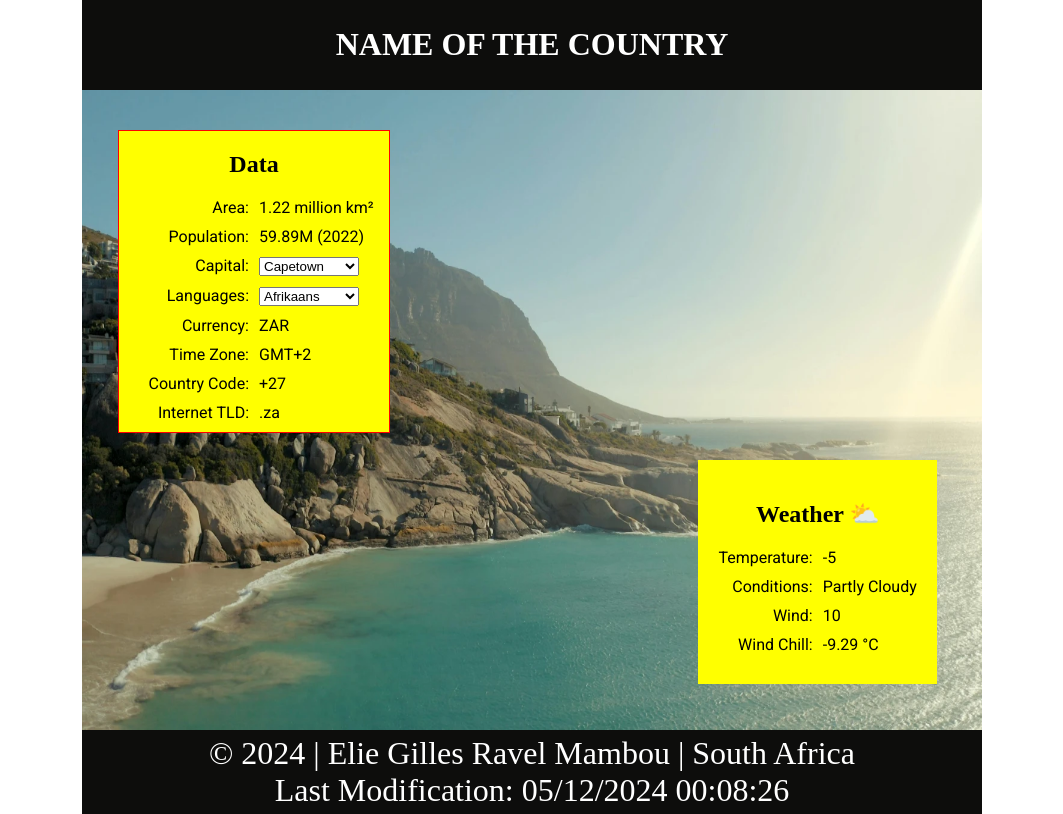
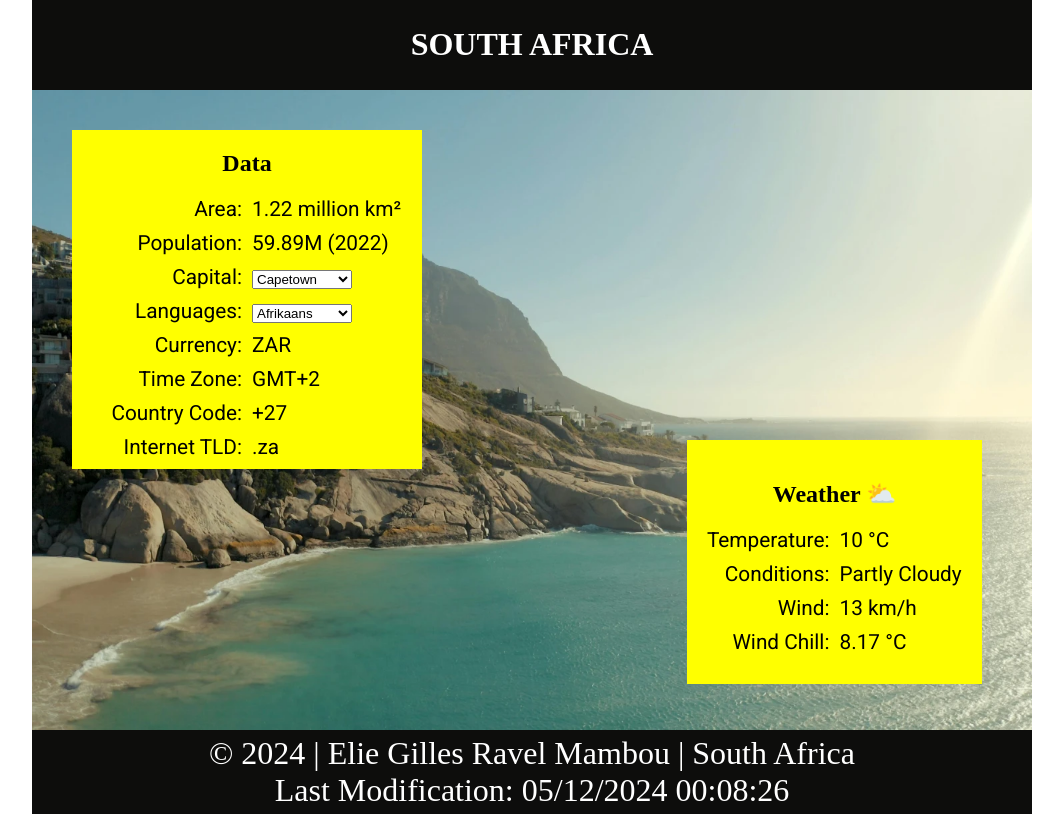
Before and after one commit to Mambou-Gilles/wdd131, a plain HTML site: page place.html in a window 1280 px wide. Shown: the whole page, without its empty margins (108-1171 px from the left). Drawn offline with Linux system fonts and the light colour scheme.

Commit message:
change made

```diff
--- a/place.html
+++ b/place.html
@@ -3,25 +3,26 @@
 <head>
 <meta charset="UTF-8">
    <meta name="viewport" content="width=device-width, initial-scale=1.0">
-   <title>Country or Place</title>
-   <meta name="description" content="Country or Place">
-   <meta name="author" content="Elie Gilles Mambou">
+   <title>South Africa</title>
+   <meta name="description" content=" South Africa">
+   <meta name="author" content="Elie Gilles Ravel Mambou">
    <link rel="preconnect" href="https://fonts.googleapis.com">
    <link rel="preconnect" href="https://fonts.gstatic.com" crossorigin>
    <link href="https://fonts.googleapis.com/css2?family=Roboto&display=swap" rel="stylesheet">
    <link rel="stylesheet" href="styles/place.css">
 </head>
 <body>
-   <header><h1>NAME OF THE COUNTRY</h1></header>
+   <header><h1>SOUTH AFRICA</h1></header>
 
    <main>
         <div class="hero-image">
             <picture>
-                <source media="(min-width:1200px)" srcset="images/hero.webp">
-                <source media="(min-width: 600px)" srcset="images/south-medium.webp">
+                <source media="(min-width:1000px)" srcset="images/hero.webp">
+                <source media="(min-width: 700px)" srcset="images/hero-south-medium.webp">
                 <img src="images/hero-sa-small.webp" alt="Art images of Nelson Mandela from South Africa" width="600">
             </picture>
         </div>
+        <div id="data-weather">
           <section class="data">
               <h2>Data</h2>
 
@@ -34,7 +35,7 @@
                 <div class="col-value">59.89M (2022)</div>
               </div>
               <div class="data-pair">
-              <div class="col-key">Capital:</div>
+                <div class="col-key"><label for="capital-dropdown">Capital:</label></div>
                 <div class="col-value">
                   <select id="capital-dropdown">
                     <option value="capetown">Capetown</option>
@@ -44,7 +45,7 @@
                 </div>
               </div>
               <div class="data-pair">
-              <div class="col-key">Languages:</div>
+                <div class="col-key"><label for="languages-dropdown">Languages:</label></div>
                 <div class="col-value">
                   <select id="languages-dropdown">
                     <option value="afrikaans">Afrikaans</option>
@@ -83,7 +84,7 @@
               <img class="weather-icon" src="images/partly-cloudy.svg" alt="Weather Sunny and cloudy">
               <div class="data-pair">
                 <div class="col-key">Temperature:</div>
-              <div class="col-value">-5</div>
+                <div class="col-value">10 °C</div>
               </div>
               <div class="data-pair">
                 <div class="col-key">Conditions:</div>
@@ -91,13 +92,14 @@
               </div>
               <div class="data-pair">
                 <div class="col-key">Wind:</div>
-              <div class="col-value">10</div>
+                <div class="col-value">13 km/h</div>
               </div>
               <div class="data-pair">
                 <div class="col-key">Wind Chill:</div>
                 <div class="col-value value"></div>
               </div>
             </section>
+        </div>
    </main>
    <footer>
     <div>&copy; <span id="currentyear"></span> | Elie Gilles Ravel Mambou | South Africa</div>
--- a/scripts/place.js
+++ b/scripts/place.js
@@ -1,6 +1,6 @@
 
-const temperature = -5; // °C
-const windSpeed = 10;  // km/h
+const temperature = 10; // °C
+const windSpeed = 13;  // km/h
 
 function calculateWindChill(temp, wind) {
    return 13.12 + 0.6215 * temp - 11.37 * Math.pow(wind, 0.16) + 0.3965 * temp * Math.pow(wind, 0.16);
--- a/styles/place.css
+++ b/styles/place.css
@@ -2,6 +2,7 @@
     --primary-color: #0d0d0c;
     --secondary-color: #fff;
     --primary-font: "Roboto";
+    --primary-size: 1.3rem;
 }
 
 
@@ -13,6 +14,7 @@ body {
   }
   .col-key, .col-value, p {
     font-family: var(--primary-font);
+    font-size: var(--primary-size);
   }
   header, footer {
     background-color: var(--primary-color);
@@ -75,14 +77,14 @@ body {
 
   footer div {
     color: var(--secondary-color);
+    font-size: 1.3rem;
 
   }
 
-
-  @media screen and (min-width: 715px) {
+  @media screen and (min-width: 850px) {
     body {
         position: relative;
-        max-width: 900px;
+        max-width: 1000px;
         margin: 0 auto;
     }
 
@@ -94,9 +96,9 @@ body {
         top: 16%;
         left: 4%;
         background-color: yellow;
-        border: 1px solid red;
-        width: 30%;
+        width: 35%;
     }
+
 
     #languages-dropdown{
         width: 100px;
```
Also changed, not shown: images/hero-south-medium.webp (added). Lines whose indentation alone changed are shown as unchanged.
